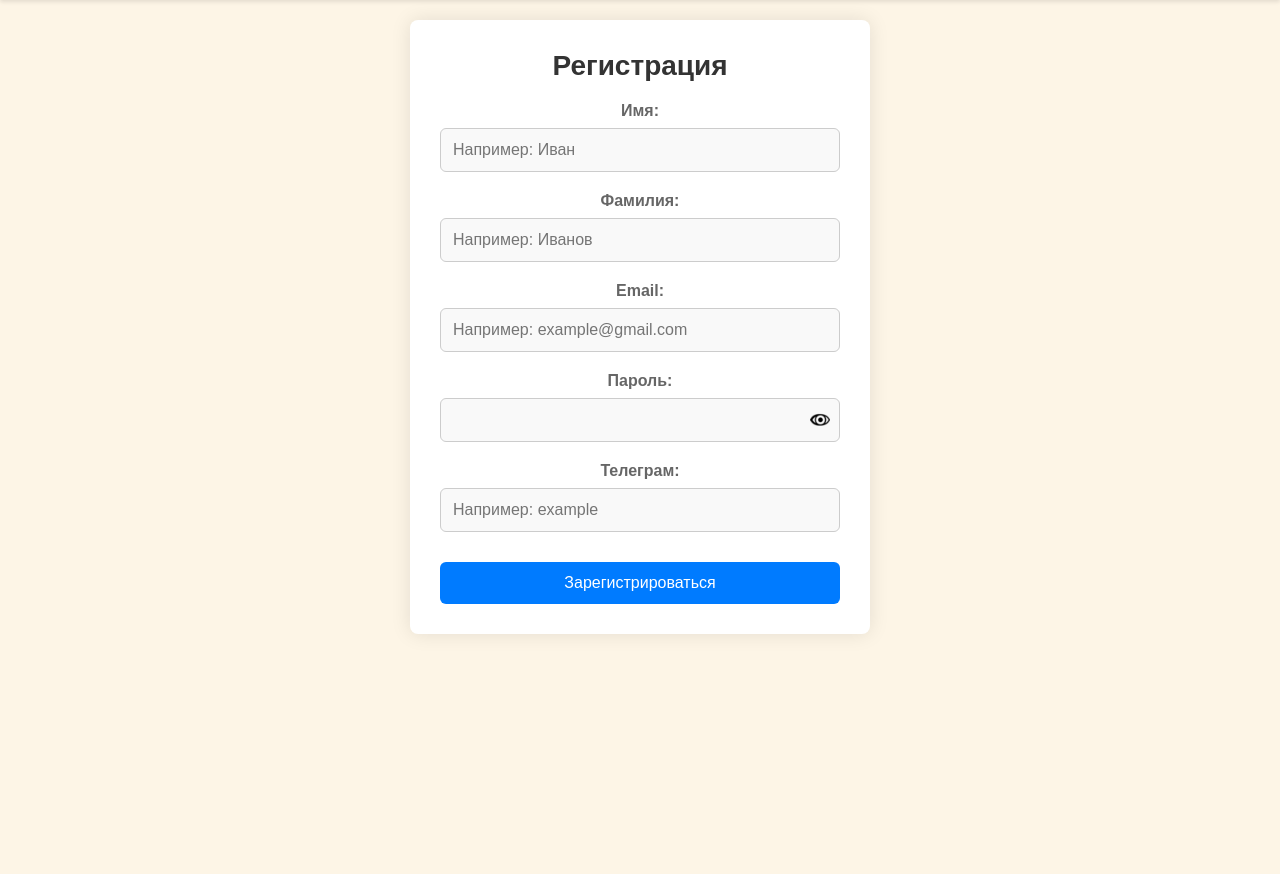
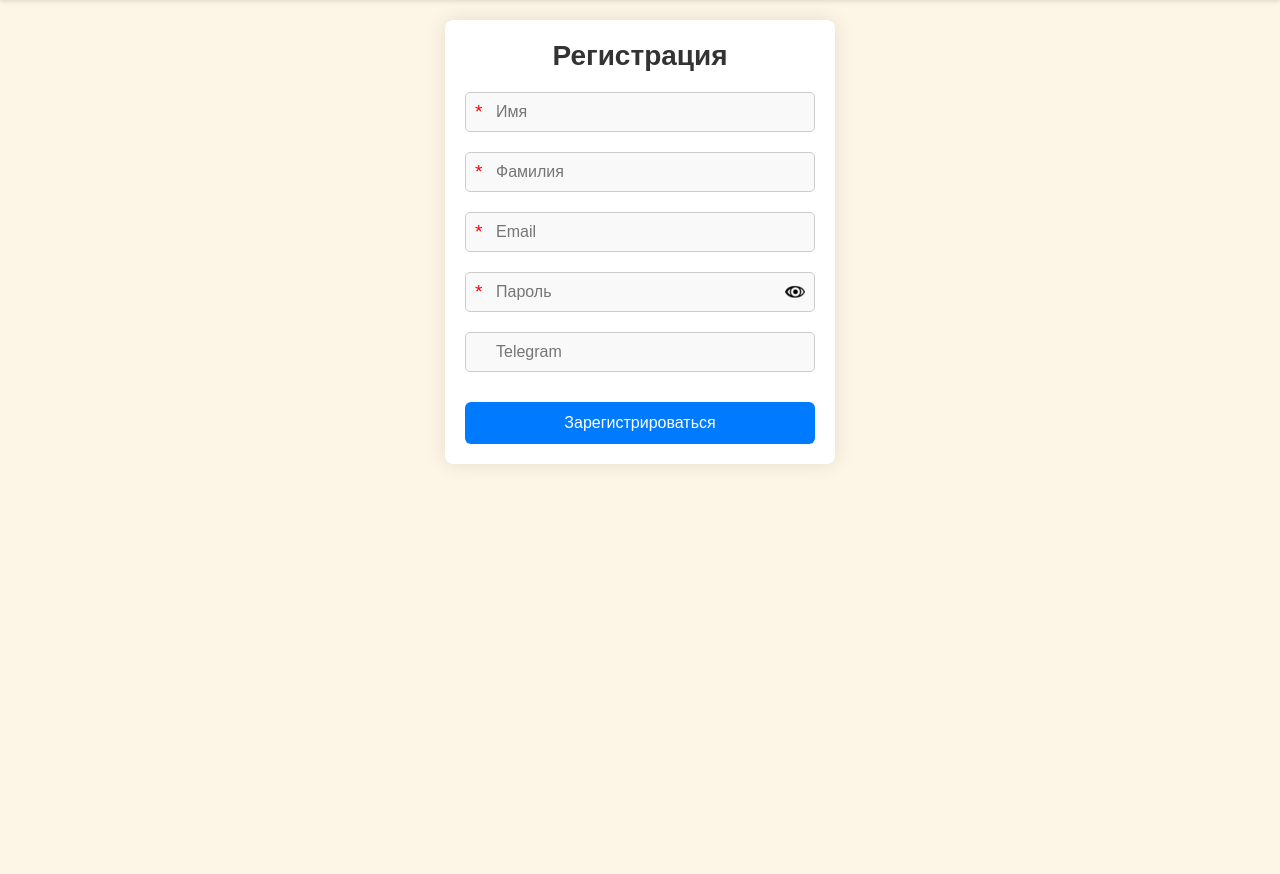
Before and after one commit to xaslx/Scheduler-FastAPI-Aiogram3, a FastAPI app: template app/static/templates/register.html in a window 1280 px wide. Shown: the part 70-944 px from the top of the page. Run offline with FastAPI, Linux system fonts and the light colour scheme; the template is opened without the code that fills it, so the values that code supplies are empty; parts of the project's set-up code (start-up, migrations or seed data) failed here and were passed over; some libraries are stand-ins or nearby versions.

Commit message:
update templates

```diff
--- a/app/static/templates/base.html
+++ b/app/static/templates/base.html
@@ -68,6 +68,7 @@
                                 <a href="{{ url_for('allusers:page') }}">Список пользователей</a>
                                 <a href="{{ url_for('createnot:page') }}">Создать уведомление</a>
                             {% endif %}
+                            <a href="{{ url_for('help:page') }}">Помощь</a>
                             <a href="#" onclick="logout(event)">Выход</a>
                         </div>
                     </div>
@@ -179,18 +180,17 @@
             });
         });
         function logout(event) {
-        event.preventDefault();  // Предотвращаем переход по ссылке
+        event.preventDefault();
 
         fetch('/auth/logout', {
             method: 'POST',
             headers: {
                 'Content-Type': 'application/json',
             },
-            credentials: 'same-origin'  // отправляем куки, если это необходимо
         })
         .then(response => {
             if (response.ok) {
-                window.location.href = '/auth/login';  // Перенаправление после выхода
+                window.location.href = '/auth/login';
             } else {
                 return response.text().then(text => {
                     throw new Error(text);
@@ -198,7 +198,7 @@
             }
         })
         .catch(error => {
-            Swal.fire('Ошибка', 'Не удалось выполнить выход', 'error');  // Используем SweetAlert для показа ошибок
+            Swal.fire('Ошибка', 'Не удалось выполнить выход', 'error');
         });
     }
     </script>
--- a/app/static/templates/booking.html
+++ b/app/static/templates/booking.html
@@ -27,7 +27,7 @@
         <div class="user-info2">
             <p style="color: white; text-align: left;">Запись к: {{ user_link.name }} {{ user_link.surname }}</p>
             <p style="color: rgb(215, 203, 203); text-align: left;">Email: {{ user_link.email }}</p>
-            <p style="color: rgb(215, 203, 203); text-align: left;">Telegram: @{{ user_link.telegram_link }}</p>
+            <p style="color: rgb(215, 203, 203); text-align: left;">Telegram: {{ user_link.telegram_link if user_link.telegram_link else "Не указан" }}</p>
         </div>
         <div class="user-info2">
             <p style="color: white;">Описание</p>
@@ -132,7 +132,6 @@
 
                     let selectedFullDate = new Date(selectedYear, selectedMonth, selectedDate);
 
-                    // Убираем время из currentDate для сравнения только по дате
                     currentDate.setHours(0, 0, 0, 0);
 
                     if (selectedFullDate < currentDate) {
--- a/app/static/templates/edit_password.html
+++ b/app/static/templates/edit_password.html
@@ -10,17 +10,15 @@
         <input type="hidden" id="user-email" value="{{ user.email }}">
         <form id="registration-form">
             <div class="form-group">
-                <label for="new-password">Новый пароль:</label>
                 <div class="password-container">
-                    <input type="password" id="new-password" name="new_password" required>
+                    <input placeholder="Новый пароль" type="password" id="new-password" name="new_password" required>
                     <img class="eye" src="/app/static/eye.png" alt="Показать пароль" id="toggle-password">
                 </div>
                 <p id="password-validation-error" class="error-message">Пароль должен содержать от 6 до 30 символов и состоять из букв, цифр, дефисов или подчеркиваний!</p>
             </div>
             <div class="form-group">
-                <label for="confirm-password">Повторите пароль:</label>
                 <div class="password-container">
-                    <input type="password" id="confirm-password" name="confirm_password" required>
+                    <input placeholder="Повторите пароль" type="password" id="confirm-password" name="confirm_password" required>
                     <img class="eye" src="/app/static/eye.png" alt="Показать пароль" id="toggle-password-confirm">
                 </div>
                 <p id="password-error" class="error-message">Пароли не совпадают!</p>
--- a/app/static/templates/login.html
+++ b/app/static/templates/login.html
@@ -7,14 +7,12 @@
         <h2>Вход</h2>
         <form id="registration-form">
             <div class="form-group">
-                <label for="email">Email:</label>
-                <input type="email" id="email" name="email" required>
+                <input placeholder="Email" type="email" id="email" name="email" required>
                 <div id="email-error" class="error-message"></div>
             </div>
             <div class="form-group password-group">
-                <label for="password">Пароль:</label>
                 <div class="password-container">
-                    <input type="password" id="password" name="password" required>
+                    <input placeholder="Пароль" type="password" id="password" name="password" required>
                     <img class="eye" src="/app/static/eye.png" alt="Показать пароль" id="toggle-password">
                 </div>
                 <div id="password-error" class="error-message"></div>
--- a/app/static/templates/register.html
+++ b/app/static/templates/register.html
@@ -7,31 +7,40 @@
         <h2>Регистрация</h2>
         <form id="registration-form">
             <div class="form-group">
-                <label for="name">Имя:</label>
-                <input placeholder="Например: Иван" type="text" id="name" name="name" required>
+                <div class="input-wrapper">
+                    <span class="required">*</span>
+                    <input placeholder="Имя" type="text" id="name" name="name" required>
+                </div>
                 <div id="name-error" class="error-message"></div>
             </div>
             <div class="form-group">
-                <label for="surname">Фамилия:</label>
-                <input placeholder="Например: Иванов" type="text" id="surname" name="surname" required>
+                <div class="input-wrapper">
+                    <span class="required">*</span>
+                    <input placeholder="Фамилия" type="text" id="surname" name="surname" required>
+                </div>
                 <div id="surname-error" class="error-message"></div>
             </div>
             <div class="form-group">
-                <label for="email">Email:</label>
-                <input placeholder="Например: example@gmail.com" type="email" id="email" name="email" required maxlength="40">
+                <div class="input-wrapper">
+                    <span class="required">*</span>
+                    <input placeholder="Email" type="email" id="email" name="email" required maxlength="40">
+                </div>
                 <div id="email-error" class="error-message"></div>
             </div>
             <div class="form-group password-group">
-                <label for="password">Пароль:</label>
+                <div class="input-wrapper">
+                    <span class="required">*</span>
                     <div class="password-container">
-                    <input type="password" id="password" name="password" required>
+                        <input placeholder="Пароль" type="password" id="password" name="password" required>
                         <img class="eye" src="/app/static/eye.png" alt="Показать пароль" id="toggle-password">
+                    </div>
                 </div>
                 <div id="password-error" class="error-message"></div>
             </div>
             <div class="form-group">
-                <label for="telegram_link">Телеграм:</label>
-                <input placeholder="Например: example" type="text" id="telegram_link" name="telegram_link">
+                <div class="input-wrapper">
+                    <input placeholder="Telegram" type="text" id="telegram_link" name="telegram_link">
+                </div>
                 <div id="telegram-link-error" class="error-message"></div>
             </div>
             <button type="submit">Зарегистрироваться</button>
@@ -42,10 +51,39 @@
 {% block scripts %}
     {{ super() }}
     <style>
-        .password-container {
+        .registration-form {
+            width: 100%;
+            max-width: 350px;
+            margin: auto;
+            padding: 20px;
+        }
+
+        .form-group {
+            margin-bottom: 20px;
+        }
+
+        .input-wrapper {
             position: relative;
-        display: inline-block;
+            display: flex;
+            align-items: center;
+        }
+
+        .input-wrapper input {
+            padding: 10px;
+            border: 1px solid #ccc;
+            border-radius: 5px;
             width: 100%;
+            padding-left: 30px;
+        }
+
+        .input-wrapper .required {
+            position: absolute;
+            left: 10px;
+            color: red;
+            font-size: 1.2em;
+            top: 50%;
+            transform: translateY(-50%);
+            z-index: 99;
         }
 
         .error-message {
@@ -59,6 +97,13 @@
         .error-message.fade-out {
             opacity: 0;
         }
+
+        .password-container {
+            position: relative;
+            display: inline-block;
+            width: 100%;
+        }
+
         .eye {
             position: absolute;
             right: 10px;
@@ -66,6 +111,7 @@
             transform: translateY(-50%);
             cursor: pointer;
         }
+
         @media (max-width: 768px) {
             .registration-form {
                 width: 90%;
@@ -176,10 +222,8 @@
                         return response.json().then(data => {
                             console.log('Response data:', data);
                             if (response.ok) {
-
                                 window.location.href = '/auth/after_register';
                             } else {
-
                                 showError('email-error', data.detail || 'Пользователь с таким email уже существует.');
                             }
                         });
@@ -190,9 +234,5 @@
                 }
             });
         });
-
-
     </script>
-
-
 {% endblock %}
```
Also changed, not shown: app/static/templates/client_by_date.html (+6 -4 lines), app/static/templates/my_profile.html (+53 -43 lines), app/static/templates/select_time.html (+78 -7 lines). Lines whose indentation alone changed are shown as unchanged.
